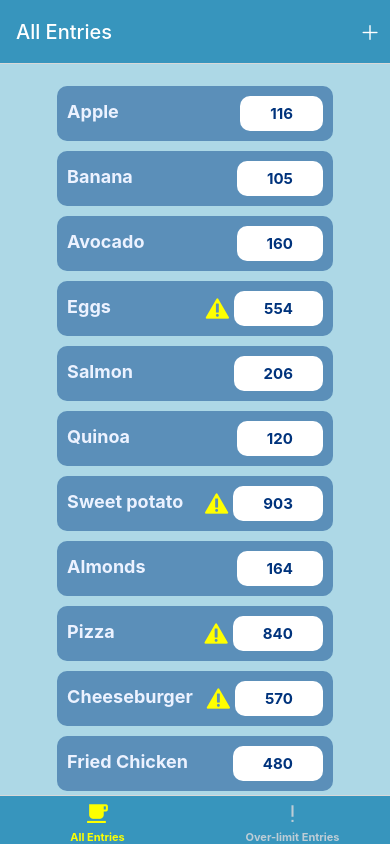
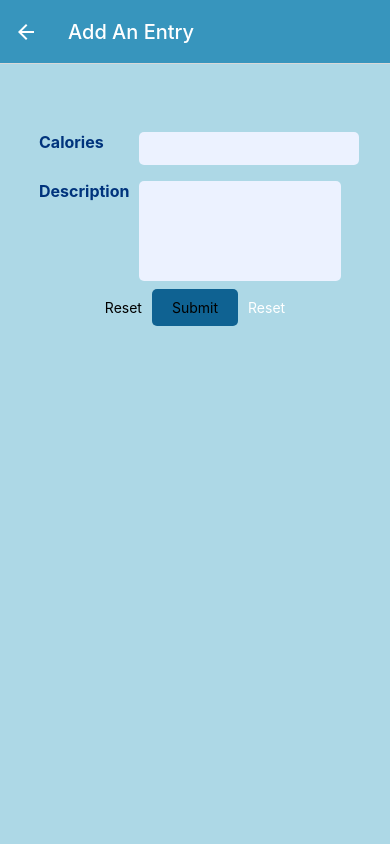
Before and after one commit to qcwssss/CS5520-A2, a React Native app: screen /AddEntry in a window 390 px wide. Built offline with nearby package versions, Linux system fonts and the light colour scheme.

Commit message:
styling AddEntry

```diff
--- a/App.js
+++ b/App.js
@@ -2,6 +2,7 @@ import { NavigationContainer } from "@react-navigation/native";
 import { createNativeStackNavigator } from "@react-navigation/native-stack";
 import { StatusBar } from "expo-status-bar";
 import Home from "./components/BottomNavTabs";
+import AddEntry from "./screens/AddEntry";
 import EditEntry from "./screens/EditEntry";
 import { headerOptionsStyle } from "./styles/styles";
 
@@ -22,6 +23,11 @@ function App() {
           name="EditEntry"
           component={EditEntry}
         />
+        <Stack.Screen
+          options={{ title: "Add An Entry" }}
+          name="AddEntry"
+          component={AddEntry}
+        />
       </Stack.Navigator>
     </NavigationContainer>
   );
--- a/components/BottomNavTabs.js
+++ b/components/BottomNavTabs.js
@@ -12,6 +12,9 @@ const Tab = createBottomTabNavigator();
 
 const Home = () => {
   const navigation = useNavigation();
+  const addEntryPressed = () => {
+    navigation.navigate("AddEntry");
+  };
 
   return (
     <Tab.Navigator
@@ -20,7 +23,10 @@ const Home = () => {
         return {
           headerRight: () => {
             return (
-              <PressableButton style={styles.addButton} pressHandler={() => {}}>
+              <PressableButton
+                style={styles.addButton}
+                pressHandler={addEntryPressed}
+              >
                 <AntDesign name="plus" size={20} color="white" />
               </PressableButton>
             );
--- a/components/PressableButton.js
+++ b/components/PressableButton.js
@@ -1,4 +1,4 @@
-import { View, Pressable, StyleSheet } from "react-native";
+import { Text, View, Pressable, StyleSheet } from "react-native";
 import React from "react";
 
 function PressableButton({ style, pressHandler, children }) {
@@ -17,9 +17,27 @@ function PressableButton({ style, pressHandler, children }) {
     </Pressable>
   );
 }
+
+function TextButton({ style, pressHandler, text }) {
+  return (
+    <Pressable
+      style={({ pressed }) => {
+        return [
+          styles.buttonStyle,
+          style,
+          pressed ? styles.pressedStyle : null,
+        ];
+      }}
+      onPress={pressHandler}
+    >
+      <Text style={{ color: "#fff" }}>{text}</Text>
+    </Pressable>
+  );
+}
 const styles = StyleSheet.create({
   buttonStyle: { justifyContent: "center" },
   pressedStyle: { backgroundColor: "red", opacity: 0.2 },
 });
 
 export default PressableButton;
+export { TextButton };
--- /dev/null
+++ b/screens/AddEntry.js
@@ -0,0 +1,59 @@
+import React from "react";
+import { View, Text, TextInput, TouchableOpacity } from "react-native";
+import { useState } from "react";
+import styles from "../styles/styles";
+import PressableButton, { TextButton } from "../components/PressableButton";
+
+const AddEntry = () => {
+  const [calories, setCalories] = useState("");
+  const [description, setDescription] = useState("");
+
+  const onReset = () => {
+    setCalories("");
+    setDescription("");
+  };
+
+  const onSubmit = () => {
+    // Handle submit logic here
+    console.log("Submitted!");
+  };
+
+  return (
+    <View style={styles.editContainer}>
+      <View style={styles.inputWrapper}>
+        <Text style={styles.label}>Calories</Text>
+        <TextInput
+          style={{ ...styles.input, marginStart: 35 }}
+          value={calories}
+          onChangeText={setCalories}
+          keyboardType="numeric"
+        />
+      </View>
+      <View style={styles.inputWrapper}>
+        <Text style={styles.label}>Description</Text>
+        <TextInput
+          style={{ ...styles.input, height: 100 }}
+          value={description}
+          onChangeText={setDescription}
+          multiline
+          numberOfLines={5}
+        />
+      </View>
+      <View style={styles.buttonRow}>
+        <PressableButton style={styles.addButton} pressHandler={onReset}>
+          <Text style={styles.btnText}>Reset</Text>
+        </PressableButton>
+        <PressableButton style={styles.button} pressHandler={onSubmit}>
+          <Text style={styles.btnText}>Submit</Text>
+        </PressableButton>
+        <TextButton
+          style={styles.addButton}
+          pressHandler={onSubmit}
+          text={"Reset"}
+        />
+      </View>
+    </View>
+  );
+};
+
+export default AddEntry;
--- a/styles/styles.js
+++ b/styles/styles.js
@@ -42,18 +42,31 @@ const styles = StyleSheet.create({
     backgroundColor: colors.lightBg,
   },
   textContainer: {
-    // flexDirection: "row",
     justifyContent: "space-between",
     alignItems: "center",
     marginVertical: 10,
   },
+  inputWrapper: {
+    flexDirection: "row",
+    width: "80%",
+    margin: 5,
+    justifyContent: "flex-start",
+    marginVertical: 8,
+  },
+  input: {
+    backgroundColor: "#fff",
+    width: 220,
+    marginHorizontal: 10,
+    borderRadius: 5,
+    padding: 8,
+    backgroundColor: "#ECF2FF",
+  },
   label: {
     fontWeight: "bold",
     fontSize: 16,
+    color: colors.navy,
     marginBottom: 5,
-    color: colors.navy,
   },
-
   buttonRow: {
     flexDirection: "row",
     justifyContent: "space-evenly",
@@ -78,6 +91,7 @@ const headerOptionsStyle = {
   headerTitleStyle: {
     fontSize: 20,
   },
+  headerBackTitle: "Back",
 };
 
 export { colors, headerOptionsStyle };
```
